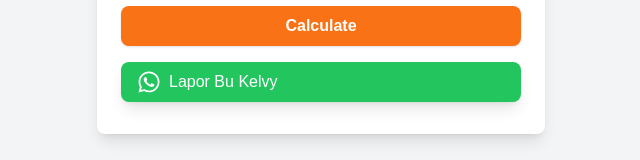
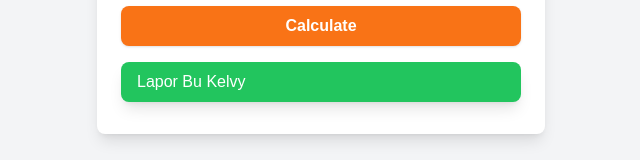
Before and after one commit to luull/overtime-count, a Next.js app: page / in a window 1280 px wide. Shown: the part 533-693 px from the top of the page, without its empty margins (319-959 px from the left). Built offline with nearby package versions, Linux system fonts and the light colour scheme.

Commit message:
fix build

```diff
--- a/app/page.js
+++ b/app/page.js
@@ -125,7 +125,7 @@ export default function Home() {
           rel="noopener noreferrer"
           className="flex items-center my-2 gap-2 bg-green-500 text-white px-4 py-2 rounded-lg shadow-lg hover:bg-green-600 transition"
         >
-          <FaWhatsapp className="w-6 h-6" />
+          {/* <FaWhatsapp className="w-6 h-6" /> */}
           Lapor Bu Kelvy
         </a>
         {total > 0 && (
```
